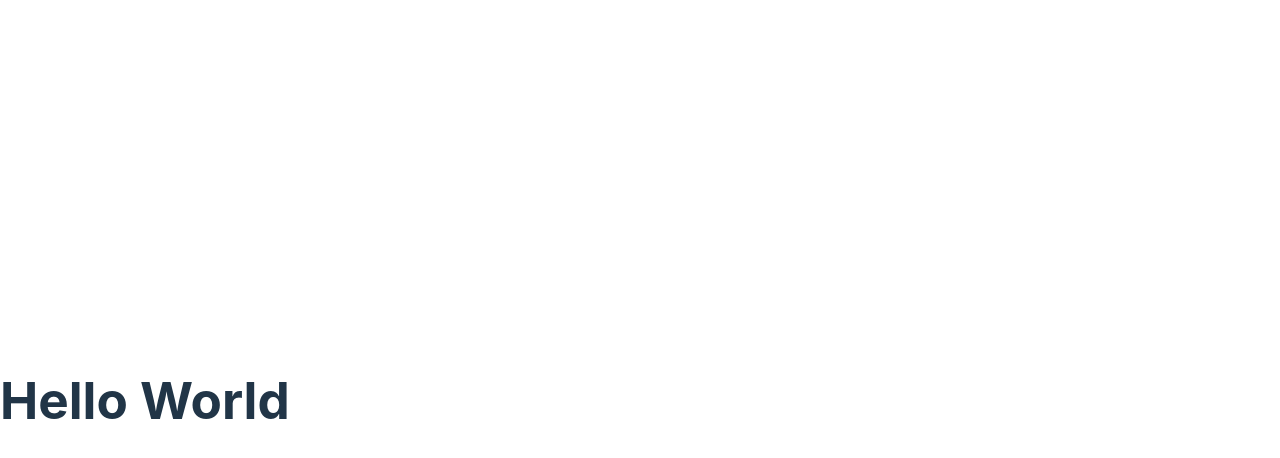
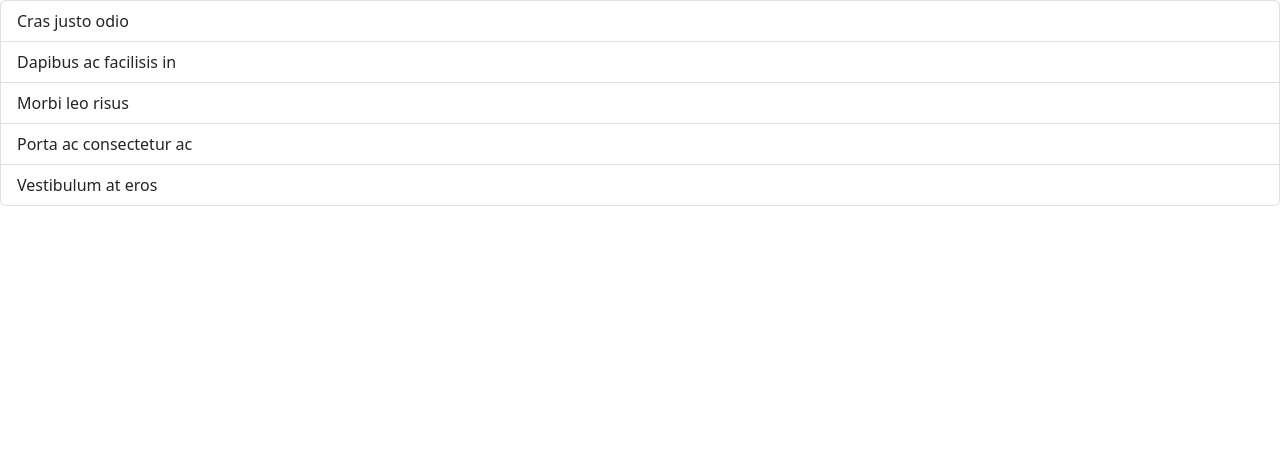
Before and after one commit to heyyfurqan/GoG, a React (Vite) app: page / in a window 1280 px wide. Shown: the top 458 px of the page. Built offline with nearby package versions, Linux system fonts and the light colour scheme.

Commit message:
Add ListView Component

```diff
--- a/package.json
+++ b/package.json
@@ -9,6 +9,7 @@
     "preview": "vite preview"
   },
   "dependencies": {
+    "bootstrap": "^5.2.3",
     "react": "^18.2.0",
     "react-dom": "^18.2.0"
   },
--- a/src/App.tsx
+++ b/src/App.tsx
@@ -1,7 +1,7 @@
-import Message from './message';
+import ListGroup from './components/ListGroup';
 
 function app() {
-  return <div><Message /></div>
+  return <div><ListGroup /></div>
 }
 
 export default app;
--- /dev/null
+++ b/src/Message.tsx
@@ -0,0 +1,6 @@
+function Message(){
+    var name= "Furqan";
+    return <h1>Hello {name}</h1>;
+}
+
+export default Message;
--- /dev/null
+++ b/src/components/ListGroup.tsx
@@ -0,0 +1,12 @@
+function ListGroup() {
+  return (
+    <ul className="list-group">
+      <li className="list-group-item">Cras justo odio</li>
+      <li className="list-group-item">Dapibus ac facilisis in</li>
+      <li className="list-group-item">Morbi leo risus</li>
+      <li className="list-group-item">Porta ac consectetur ac</li>
+      <li className="list-group-item">Vestibulum at eros</li>
+    </ul>
+  );
+}
+export default ListGroup;
--- a/src/index.css
+++ /dev/null
@@ -1,69 +0,0 @@
-:root {
-  font-family: Inter, system-ui, Avenir, Helvetica, Arial, sans-serif;
-  line-height: 1.5;
-  font-weight: 400;
-
-  color-scheme: light dark;
-  color: rgba(255, 255, 255, 0.87);
-  background-color: #242424;
-
-  font-synthesis: none;
-  text-rendering: optimizeLegibility;
-  -webkit-font-smoothing: antialiased;
-  -moz-osx-font-smoothing: grayscale;
-  -webkit-text-size-adjust: 100%;
-}
-
-a {
-  font-weight: 500;
-  color: #646cff;
-  text-decoration: inherit;
-}
-a:hover {
-  color: #535bf2;
-}
-
-body {
-  margin: 0;
-  display: flex;
-  place-items: center;
-  min-width: 320px;
-  min-height: 100vh;
-}
-
-h1 {
-  font-size: 3.2em;
-  line-height: 1.1;
-}
-
-button {
-  border-radius: 8px;
-  border: 1px solid transparent;
-  padding: 0.6em 1.2em;
-  font-size: 1em;
-  font-weight: 500;
-  font-family: inherit;
-  background-color: #1a1a1a;
-  cursor: pointer;
-  transition: border-color 0.25s;
-}
-button:hover {
-  border-color: #646cff;
-}
-button:focus,
-button:focus-visible {
-  outline: 4px auto -webkit-focus-ring-color;
-}
-
-@media (prefers-color-scheme: light) {
-  :root {
-    color: #213547;
-    background-color: #ffffff;
-  }
-  a:hover {
-    color: #747bff;
-  }
-  button {
-    background-color: #f9f9f9;
-  }
-}
--- a/src/main.tsx
+++ b/src/main.tsx
@@ -1,7 +1,7 @@
 import React from 'react'
 import ReactDOM from 'react-dom/client'
 import App from './App'
-import './index.css'
+import 'bootstrap/dist/css/bootstrap.css'
 
 ReactDOM.createRoot(document.getElementById('root') as HTMLElement).render(
   <React.StrictMode>
--- a/src/message.tsx
+++ /dev/null
@@ -1,5 +0,0 @@
-function Message(){
-    return <h1>Hello World</h1>;
-}
-
-export default Message;
```
Also changed, not shown: 1 other file (tests, documents, lock files or other folders).
